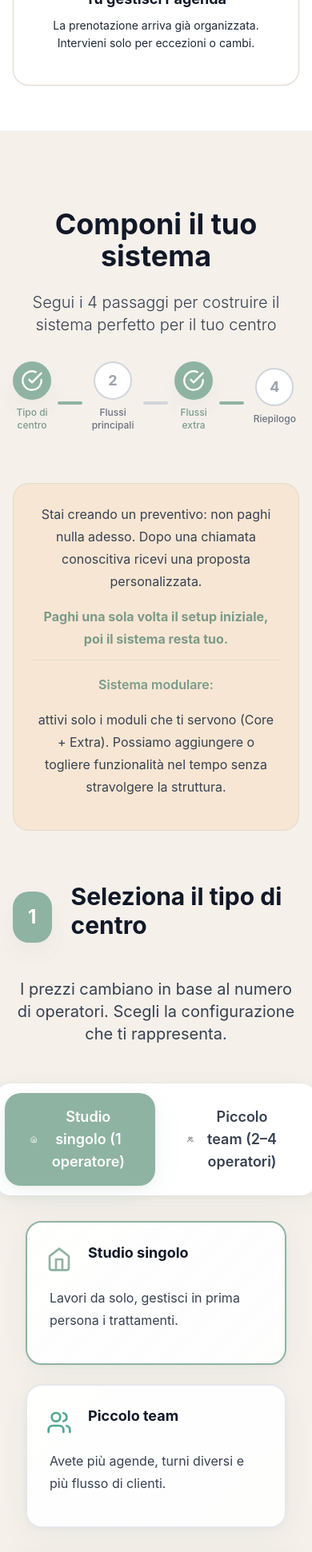
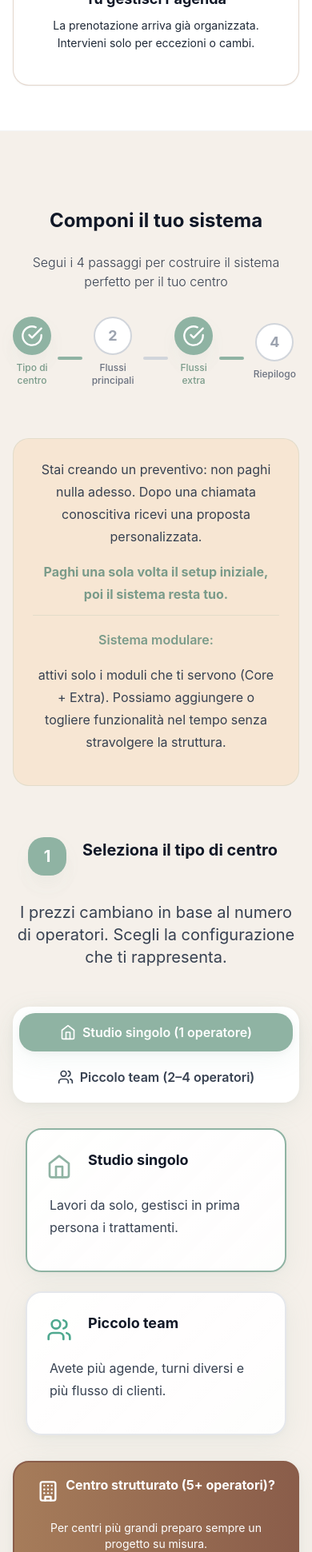
Before and after one commit to ronza99/SocialFlow-Wellness, a React (Vite) app: page / in a window 390 px wide. Shown: the part 2290-4231 px from the top of the page at 80% size. Built offline with nearby package versions, Linux system fonts and the light colour scheme.

Commit message:
Updated PricingCalculator.tsx

```diff
--- a/src/components/PricingCalculator.tsx
+++ b/src/components/PricingCalculator.tsx
@@ -350,10 +350,10 @@ const PricingCalculator: React.FC<PricingCalculatorProps> = ({
         <div className="max-w-7xl mx-auto px-4 sm:px-6 lg:px-8">
           {/* Header */}
           <div className="text-center mb-16">
-            <h2 className="text-4xl sm:text-6xl font-serif font-bold text-gray-900 mb-6">
+            <h2 className="text-2xl sm:text-4xl md:text-5xl lg:text-6xl font-serif font-bold text-gray-900 mb-6">
               Componi il tuo sistema
             </h2>
-            <p className="text-xl sm:text-2xl text-gray-700 max-w-3xl mx-auto font-light mb-8">
+            <p className="text-base sm:text-xl md:text-2xl text-gray-700 max-w-3xl mx-auto font-light mb-8">
               Segui i 4 passaggi per costruire il sistema perfetto per il tuo centro
             </p>
 
@@ -402,10 +402,10 @@ const PricingCalculator: React.FC<PricingCalculatorProps> = ({
           {/* PASSO 1 - Che tipo di centro sei */}
           <div className="mb-20 scroll-mt-24" id="step-1">
             <div className="flex items-center justify-center mb-8">
-              <div className="bg-sage-green text-white w-16 h-16 rounded-wellness flex items-center justify-center font-bold text-2xl mr-4 shadow-organic">
+              <div className="bg-sage-green text-white w-12 h-12 sm:w-16 sm:h-16 rounded-wellness flex items-center justify-center font-bold text-xl sm:text-2xl mr-3 sm:mr-4 shadow-organic flex-shrink-0">
                 1
               </div>
-              <h3 className="text-3xl font-serif font-bold text-gray-900">
+              <h3 className="text-xl sm:text-2xl md:text-3xl font-serif font-bold text-gray-900">
                 Seleziona il tipo di centro
               </h3>
             </div>
@@ -414,27 +414,27 @@ const PricingCalculator: React.FC<PricingCalculatorProps> = ({
             </p>
 
             <div className="flex justify-center mb-8">
-              <div className="bg-white rounded-wellness p-3 shadow-wellness inline-flex">
+              <div className="bg-white rounded-wellness p-2 sm:p-3 shadow-wellness flex flex-col sm:flex-row w-full sm:w-auto gap-2 sm:gap-0">
                 <button
                   onClick={() => handleCenterTypeChange('single')}
-                  className={`px-8 py-4 rounded-wellness font-semibold text-lg transition-all flex items-center ${
+                  className={`px-4 sm:px-8 py-3 sm:py-4 rounded-wellness font-semibold text-base sm:text-lg transition-all flex items-center justify-center ${
                     selectedCenterType === 'single'
                       ? 'bg-sage-green text-white shadow-wellness'
                       : 'text-gray-700 hover:bg-gray-100'
                   }`}
                 >
-                  <Home className="w-5 h-5 mr-3" />
+                  <Home className="w-5 h-5 mr-2 sm:mr-3 flex-shrink-0" />
                   Studio singolo (1 operatore)
                 </button>
                 <button
                   onClick={() => handleCenterTypeChange('team')}
-                  className={`px-8 py-4 rounded-wellness font-semibold text-lg transition-all flex items-center ml-2 ${
+                  className={`px-4 sm:px-8 py-3 sm:py-4 rounded-wellness font-semibold text-base sm:text-lg transition-all flex items-center justify-center sm:ml-2 ${
                     selectedCenterType === 'team'
                       ? 'bg-sage-green text-white shadow-wellness'
                       : 'text-gray-700 hover:bg-gray-100'
                   }`}
                 >
-                  <Users className="w-5 h-5 mr-3" />
+                  <Users className="w-5 h-5 mr-2 sm:mr-3 flex-shrink-0" />
                   Piccolo team (2–4 operatori)
                 </button>
               </div>
@@ -480,17 +480,17 @@ const PricingCalculator: React.FC<PricingCalculatorProps> = ({
                   setSkipToClientInfo(true);
                   setShowContactModal(true);
                 }}
-                className="bg-gradient-to-r from-mocha-mousse to-mocha-mousse-dark rounded-wellness p-8 max-w-3xl w-full text-center border-2 border-mocha-mousse-dark hover:scale-105 transition-all shadow-wellness hover:shadow-2xl cursor-pointer"
+                className="bg-gradient-to-r from-mocha-mousse to-mocha-mousse-dark rounded-wellness p-4 sm:p-8 max-w-3xl w-full text-center border-2 border-mocha-mousse-dark hover:scale-105 transition-all shadow-wellness hover:shadow-2xl cursor-pointer"
               >
                 <div className="flex items-center justify-center mb-4">
-                  <Building className="w-8 h-8 text-white mr-3" />
-                  <h5 className="font-serif font-bold text-white text-xl">Centro strutturato (5+ operatori)?</h5>
+                  <Building className="w-7 h-7 sm:w-8 sm:h-8 text-white mr-2 sm:mr-3 flex-shrink-0" />
+                  <h5 className="font-serif font-bold text-white text-base sm:text-xl">Centro strutturato (5+ operatori)?</h5>
                 </div>
-                <p className="text-white text-lg mb-4">
+                <p className="text-white text-sm sm:text-lg mb-4">
                   Per centri più grandi preparo sempre un progetto su misura.
                 </p>
-                <div className="bg-white rounded-wellness px-6 py-3 inline-flex items-center font-bold text-mocha-mousse-dark text-lg">
-                  <Mail className="w-5 h-5 mr-2" />
+                <div className="bg-white rounded-wellness px-4 sm:px-6 py-2 sm:py-3 inline-flex items-center font-bold text-mocha-mousse-dark text-sm sm:text-lg">
+                  <Mail className="w-4 h-4 sm:w-5 sm:h-5 mr-2 flex-shrink-0" />
                   Contattami per un preventivo personalizzato
                 </div>
               </button>
@@ -500,10 +500,10 @@ const PricingCalculator: React.FC<PricingCalculatorProps> = ({
           {/* PASSO 2 - Flussi principali */}
           <div className="mb-20 scroll-mt-24" id="step-2">
             <div className="flex items-center justify-center mb-8">
-              <div className="bg-sage-green text-white w-16 h-16 rounded-wellness flex items-center justify-center font-bold text-2xl mr-4 shadow-organic">
+              <div className="bg-sage-green text-white w-12 h-12 sm:w-16 sm:h-16 rounded-wellness flex items-center justify-center font-bold text-xl sm:text-2xl mr-3 sm:mr-4 shadow-organic flex-shrink-0">
                 2
               </div>
-              <h3 className="text-3xl font-serif font-bold text-gray-900">
+              <h3 className="text-xl sm:text-2xl md:text-3xl font-serif font-bold text-gray-900">
                 Scegli i flussi principali
               </h3>
             </div>
@@ -566,7 +566,7 @@ const PricingCalculator: React.FC<PricingCalculatorProps> = ({
                 <div className="text-xs font-semibold text-sage-green mb-4 uppercase tracking-wide">
                   {selectedMainFlows.includes('bookings') ? '✓ Selezionato' : '👆 Clicca per selezionare'}
                 </div>
-                <div className="text-3xl font-serif font-bold text-sage-green mb-6">
+                <div className="text-2xl sm:text-3xl font-serif font-bold text-sage-green mb-6">
                   {mainFlows[selectedCenterType].bookings.price} €
                 </div>
                 <div className="space-y-3 text-gray-700">
@@ -599,7 +599,7 @@ const PricingCalculator: React.FC<PricingCalculatorProps> = ({
                 <div className="text-xs font-semibold text-sage-green mb-4 uppercase tracking-wide">
                   {selectedMainFlows.includes('subscriptions') ? '✓ Selezionato' : '👆 Clicca per selezionare'}
                 </div>
-                <div className="text-3xl font-serif font-bold text-sage-green mb-6">
+                <div className="text-2xl sm:text-3xl font-serif font-bold text-sage-green mb-6">
                   {mainFlows[selectedCenterType].subscriptions.price} €
                 </div>
                 <div className="space-y-3 text-gray-700">
@@ -632,7 +632,7 @@ const PricingCalculator: React.FC<PricingCalculatorProps> = ({
                 <div className="text-xs font-semibold text-sage-green mb-4 uppercase tracking-wide">
                   {selectedMainFlows.includes('cosmetics') ? '✓ Selezionato' : '👆 Clicca per selezionare'}
                 </div>
-                <div className="text-3xl font-serif font-bold text-sage-green mb-6">
+                <div className="text-2xl sm:text-3xl font-serif font-bold text-sage-green mb-6">
                   {mainFlows[selectedCenterType].cosmetics.price} €
                 </div>
                 <div className="space-y-3 text-gray-700">
@@ -682,10 +682,10 @@ const PricingCalculator: React.FC<PricingCalculatorProps> = ({
           {/* PASSO 3 - Flussi extra */}
           <div className="mb-20 scroll-mt-24" id="step-3">
             <div className="flex items-center justify-center mb-8">
-              <div className="bg-misty-teal text-white w-16 h-16 rounded-wellness flex items-center justify-center font-bold text-2xl mr-4 shadow-organic">
+              <div className="bg-misty-teal text-white w-12 h-12 sm:w-16 sm:h-16 rounded-wellness flex items-center justify-center font-bold text-xl sm:text-2xl mr-3 sm:mr-4 shadow-organic flex-shrink-0">
                 3
               </div>
-              <h3 className="text-3xl font-serif font-bold text-gray-900">
+              <h3 className="text-xl sm:text-2xl md:text-3xl font-serif font-bold text-gray-900">
                 Aggiungi funzionalità extra (opzionale)
               </h3>
             </div>
@@ -722,7 +722,7 @@ const PricingCalculator: React.FC<PricingCalculatorProps> = ({
                     {selectedExtraFlows.includes(flow.id) ? '✓ Selezionato' : '👆 Clicca per selezionare'}
                   </div>
 
-                  <div className="text-3xl font-serif font-bold text-misty-teal mb-6">
+                  <div className="text-2xl sm:text-3xl font-serif font-bold text-misty-teal mb-6">
                     {flow.price} €
                   </div>
 
@@ -776,10 +776,10 @@ const PricingCalculator: React.FC<PricingCalculatorProps> = ({
           {/* PASSO 4 - Riepilogo e Totale */}
           <div className="mb-20 scroll-mt-24" id="step-4">
             <div className="flex items-center justify-center mb-8">
-              <div className="bg-mocha-mousse text-white w-16 h-16 rounded-wellness flex items-center justify-center font-bold text-2xl mr-4 shadow-organic">
+              <div className="bg-mocha-mousse text-white w-12 h-12 sm:w-16 sm:h-16 rounded-wellness flex items-center justify-center font-bold text-xl sm:text-2xl mr-3 sm:mr-4 shadow-organic flex-shrink-0">
                 4
               </div>
-              <h3 className="text-3xl font-serif font-bold text-gray-900">
+              <h3 className="text-xl sm:text-2xl md:text-3xl font-serif font-bold text-gray-900">
                 Riepilogo e preventivo
               </h3>
             </div>
@@ -817,8 +817,8 @@ const PricingCalculator: React.FC<PricingCalculatorProps> = ({
                 </div>
 
                 <h3 className="text-2xl font-serif font-bold mb-4 relative z-10">Il tuo investimento</h3>
-                <div className="text-7xl font-serif font-bold mb-4 relative z-10">€{calculateGrandTotal()}</div>
-                <p className="text-white/90 mb-8 text-xl relative z-10 font-medium">Pagamento unico • Sistema personalizzato</p>
+                <div className="text-4xl sm:text-5xl md:text-6xl lg:text-7xl font-serif font-bold mb-4 relative z-10">€{calculateGrandTotal()}</div>
+                <p className="text-white/90 mb-8 text-base sm:text-xl relative z-10 font-medium">Pagamento unico • Sistema personalizzato</p>
 
               {selectedMainFlows.length > 0 && (
                 <div className="bg-white/10 backdrop-blur-md rounded-wellness p-6 mb-6 relative z-10">
@@ -848,13 +848,13 @@ const PricingCalculator: React.FC<PricingCalculatorProps> = ({
 
                 <button
                   onClick={handleContactClick}
-                  className="bg-gradient-to-r from-orange-500 via-red-500 to-pink-500 text-white font-bold px-16 py-7 rounded-wellness hover:from-orange-600 hover:via-red-600 hover:to-pink-600 transition-all duration-300 shadow-2xl text-2xl hover:scale-110 hover:shadow-[0_20px_60px_rgba(255,100,0,0.5)] transform relative z-10 hover:-translate-y-2 ring-4 ring-orange-300/40 hover:ring-yellow-400 border-4 border-white/40 flash-button"
+                  className="w-full sm:w-auto bg-gradient-to-r from-orange-500 via-red-500 to-pink-500 text-white font-bold px-6 sm:px-10 md:px-16 py-4 sm:py-5 md:py-7 rounded-wellness hover:from-orange-600 hover:via-red-600 hover:to-pink-600 transition-all duration-300 shadow-2xl text-lg sm:text-xl md:text-2xl hover:scale-110 hover:shadow-[0_20px_60px_rgba(255,100,0,0.5)] transform relative z-10 hover:-translate-y-2 ring-2 sm:ring-4 ring-orange-300/40 hover:ring-yellow-400 border-2 sm:border-4 border-white/40 flash-button"
                   style={{
                     animation: 'flash-pulse 2.5s ease-in-out infinite, gentle-bounce 3s ease-in-out infinite'
                   }}
                 >
                   <span className="flex items-center justify-center relative z-10">
-                    <Phone className="w-7 h-7 mr-3" style={{ animation: 'phone-ring 2s ease-in-out infinite' }} />
+                    <Phone className="w-5 h-5 sm:w-6 sm:h-6 md:w-7 md:h-7 mr-2 sm:mr-3 flex-shrink-0" style={{ animation: 'phone-ring 2s ease-in-out infinite' }} />
                     Invia preventivo e richiedi demo
                   </span>
                   <span className="absolute inset-0 bg-gradient-to-r from-yellow-400/10 via-orange-400/10 to-red-400/10 rounded-wellness animate-shimmer"></span>
@@ -1005,7 +1005,7 @@ const PricingCalculator: React.FC<PricingCalculatorProps> = ({
 
                     <button
                       onClick={() => handleMaintenanceClick(plan.name.toLowerCase())}
-                      className={`w-full mt-6 py-4 px-6 rounded-wellness font-bold text-lg transition-all duration-300 transform hover:scale-105 active:scale-95 relative overflow-hidden ${
+                      className={`w-full mt-6 py-3 sm:py-4 px-4 sm:px-6 rounded-wellness font-bold text-base sm:text-lg transition-all duration-300 transform hover:scale-105 active:scale-95 relative overflow-hidden ${
                         plan.popular
                           ? 'bg-gradient-to-r from-sage-green to-misty-teal hover:from-sage-green-dark hover:to-misty-teal-dark text-white shadow-wellness hover:shadow-2xl animate-pulse-subtle'
                           : 'bg-gradient-to-r from-sage-green to-misty-teal hover:from-sage-green-dark hover:to-misty-teal-dark text-white shadow-lg hover:shadow-xl animate-pulse-subtle'
@@ -1041,7 +1041,7 @@ const PricingCalculator: React.FC<PricingCalculatorProps> = ({
                 </div>
                 <button
                   onClick={() => handleMaintenanceClick('none')}
-                  className="w-full bg-gradient-to-r from-gray-700 to-gray-900 hover:from-gray-800 hover:to-gray-950 text-white font-bold px-8 py-4 rounded-wellness transition-all duration-300 transform hover:scale-105 active:scale-95 shadow-lg hover:shadow-xl animate-pulse-subtle relative overflow-hidden"
+                  className="w-full bg-gradient-to-r from-gray-700 to-gray-900 hover:from-gray-800 hover:to-gray-950 text-white font-bold px-4 sm:px-8 py-3 sm:py-4 rounded-wellness transition-all duration-300 transform hover:scale-105 active:scale-95 shadow-lg hover:shadow-xl animate-pulse-subtle relative overflow-hidden"
                 >
                   <span className="flex items-center justify-center relative z-10">
                     <Phone className="w-5 h-5 mr-2" />
```
